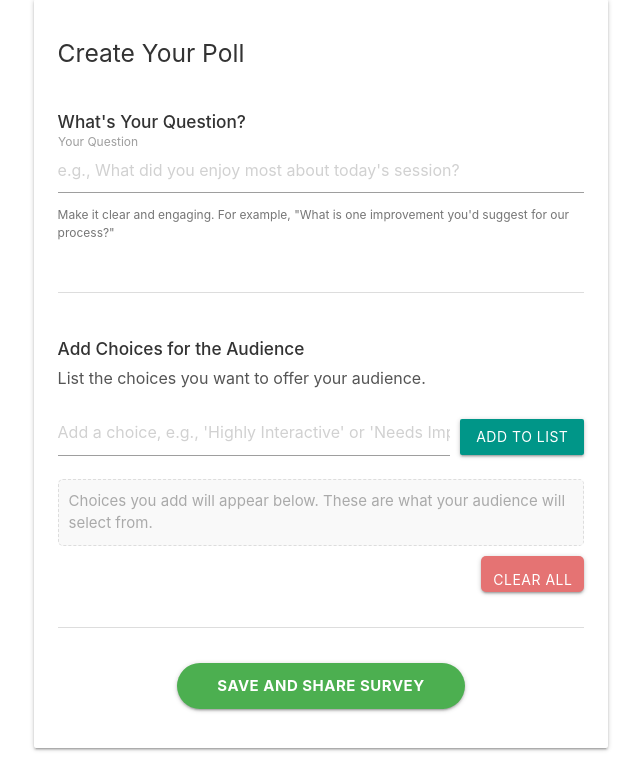
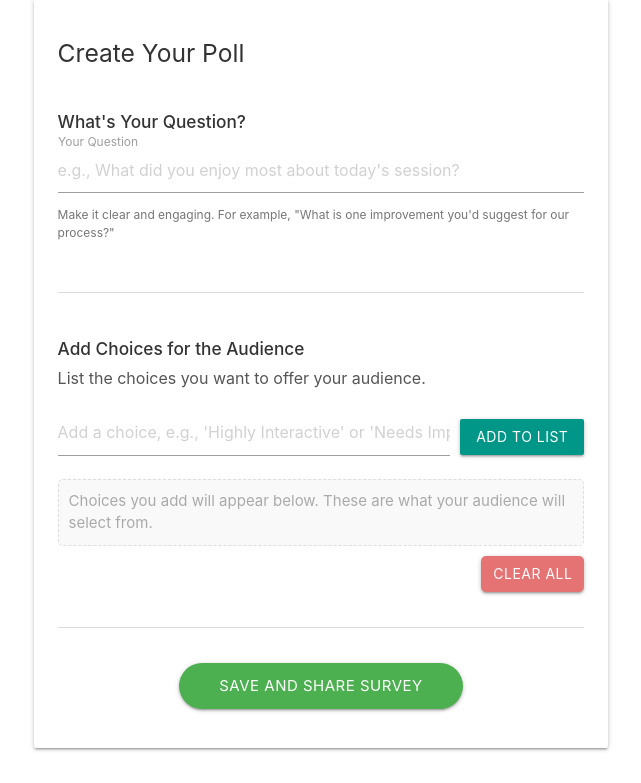
Before and after one commit to michaelseth70/Poll2Audience, a Flask app: page /create in a window 1280 px wide. Shown: the part 290-1073 px from the top of the page, without its empty margins (319-960 px from the left). Run offline with Flask 3, Linux system fonts and the light colour scheme; data that the repository does not hold is empty.

Commit message:
Update create_survey.html

```diff
--- a/templates/create_survey.html
+++ b/templates/create_survey.html
@@ -70,7 +70,7 @@
 
           <!-- Submit Button -->
           <div class="section" style="text-align: center;">
-            <button type="submit" class="btn green btn-large" style="border-radius: 25px; padding: 12px 40px; line-height: 1.5;">Save and Share Survey</button>
+            <button type="submit" class="btn green btn-large" style="border-radius: 25px; padding: 12px 40px;">Save and Share Survey</button>
           </div>
         </form>
       </div>
@@ -150,7 +150,7 @@
 
   .btn.green.btn-large {
     background-color: #26a69a;
-    font-weight: bold;
+    font-weight: normal; /* Removed bold styling */
     transition: background-color 0.3s ease;
     display: inline-flex;
     align-items: center;
@@ -168,6 +168,9 @@
     color: white;
     border-radius: 5px;
     padding: 6px 12px;
+    display: inline-flex;
+    align-items: center; /* Vertical centering */
+    justify-content: center; /* Horizontal centering */
   }
 
   .btn.red.lighten-2:hover {
```
